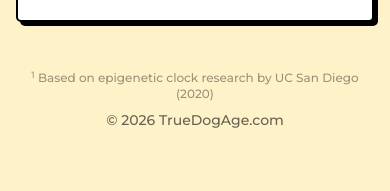
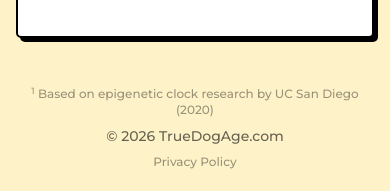
Before and after one commit to baslie/pets-age, a Next.js app: page /en in a window 390 px wide. Shown: the part 966-1157 px from the top of the page. Before the commit the page ends 1120 px from the top, so only its background shows below. Built offline with nearby package versions, Linux system fonts and the light colour scheme; no server answers.

Commit message:
feat: add Privacy Policy link to homepage footer
- Add link in footer: centered on mobile, right-aligned on desktop
- Add top padding on mobile to prevent language switcher overlap

```diff
--- a/app/[locale]/page.tsx
+++ b/app/[locale]/page.tsx
@@ -1,4 +1,5 @@
-import { useTranslations } from "next-intl";
+import Link from "next/link";
+import { useTranslations, useLocale } from "next-intl";
 import Calculator from "@/components/Calculator";
 import LanguageSwitcher from "@/components/LanguageSwitcher";
 import FormulaInfoModal from "@/components/FormulaInfoModal";
@@ -6,6 +7,7 @@ import Copyright from "@/components/Copyright";
 
 export default function Home() {
   const t = useTranslations();
+  const locale = useLocale();
 
   return (
     <main className="min-h-screen flex flex-col relative">
@@ -15,7 +17,7 @@ export default function Home() {
       </div>
 
       {/* Основной контент — центрирован по вертикали */}
-      <div className="flex-1 flex items-center px-4 lg:px-8 xl:px-12 py-12">
+      <div className="flex-1 flex items-center px-4 lg:px-8 xl:px-12 pt-16 pb-12 lg:py-12">
         <div className="w-full lg:flex lg:items-center lg:justify-between lg:gap-12 xl:gap-16">
           {/* Левая часть: заголовок с ограниченной шириной */}
           <header className="text-center lg:text-left lg:max-w-xl lg:flex-shrink-0 mb-8 lg:mb-0">
@@ -40,10 +42,18 @@ export default function Home() {
       </div>
 
       {/* Footer — прижат к низу */}
-      <footer className="px-4 lg:px-8 xl:px-12 pb-6 text-center lg:text-left">
-        <div className="text-sm text-foreground/60">
-          <p className="text-xs text-foreground/40"><sup>1</sup> {t("info.basedOn")}</p>
-          <Copyright />
+      <footer className="px-4 lg:px-8 xl:px-12 pb-6">
+        <div className="flex flex-col lg:flex-row lg:justify-between lg:items-end gap-2">
+          <div className="text-sm text-foreground/60 text-center lg:text-left">
+            <p className="text-xs text-foreground/40"><sup>1</sup> {t("info.basedOn")}</p>
+            <Copyright />
+          </div>
+          <Link
+            href={`/${locale}/privacy`}
+            className="text-xs text-foreground/40 hover:text-main transition-colors text-center lg:text-right"
+          >
+            {t("cookie.privacyPolicy")}
+          </Link>
         </div>
       </footer>
     </main>
```
